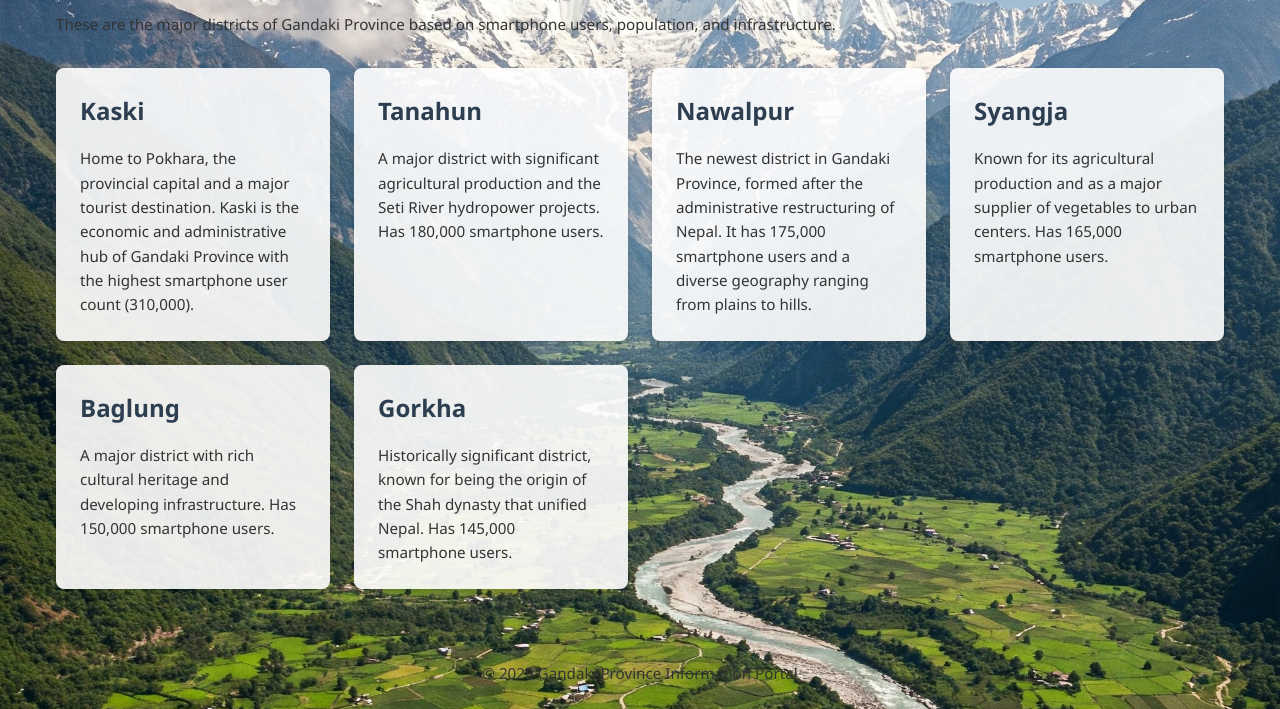
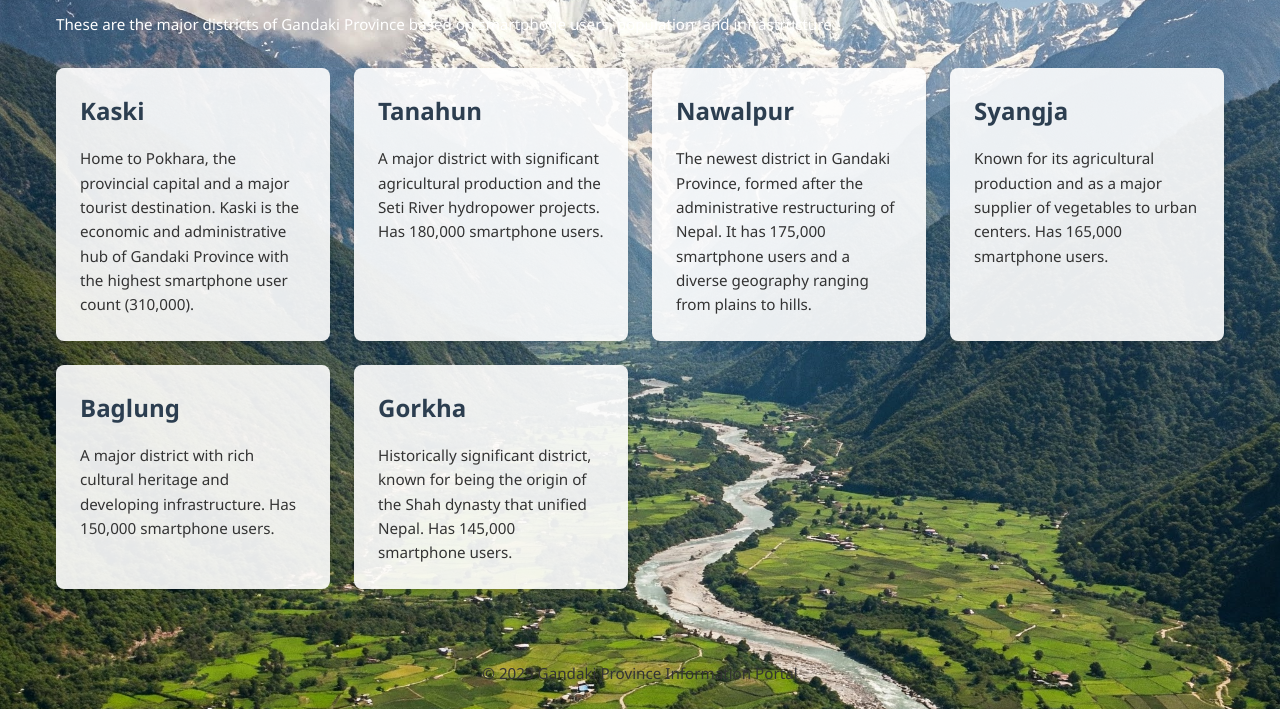
Before and after one commit to chaitanya5656589/Dados, a website: page major-districts.html in a window 1280 px wide. Shown: the part 153-862 px from the top of the page. Drawn offline with Linux system fonts and the light colour scheme.

Commit message:
Update major-districts.html

```diff
--- a/major-districts.html
+++ b/major-districts.html
@@ -39,7 +39,7 @@
     </header>
     <main>
       <h2>Major Districts of Gandaki Province</h2>
-      <p style="color: #333">These are the major districts of Gandaki Province based on smartphone users, population, and infrastructure.</p>
+      <p style="color: white">These are the major districts of Gandaki Province based on smartphone users, population, and infrastructure.</p>
 
       <div class="districts-grid">
         <div class="district-card">
```
